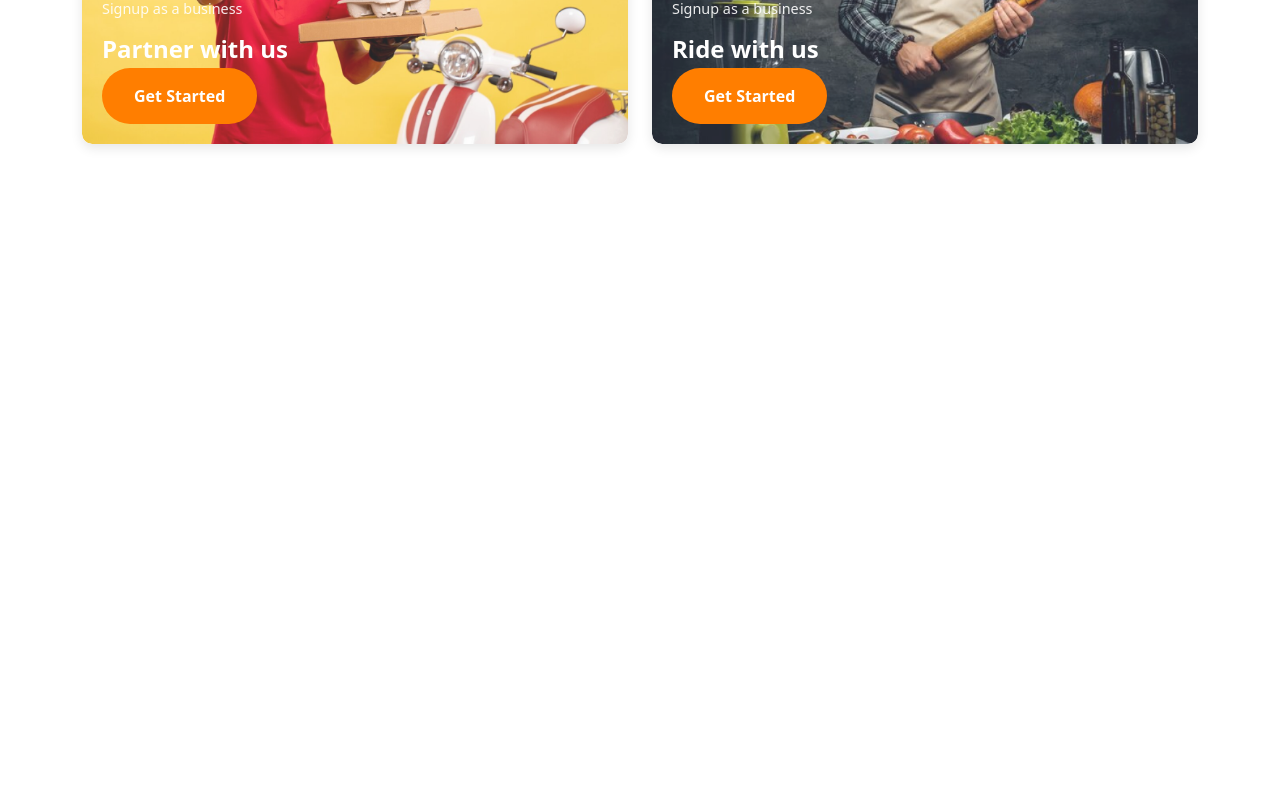
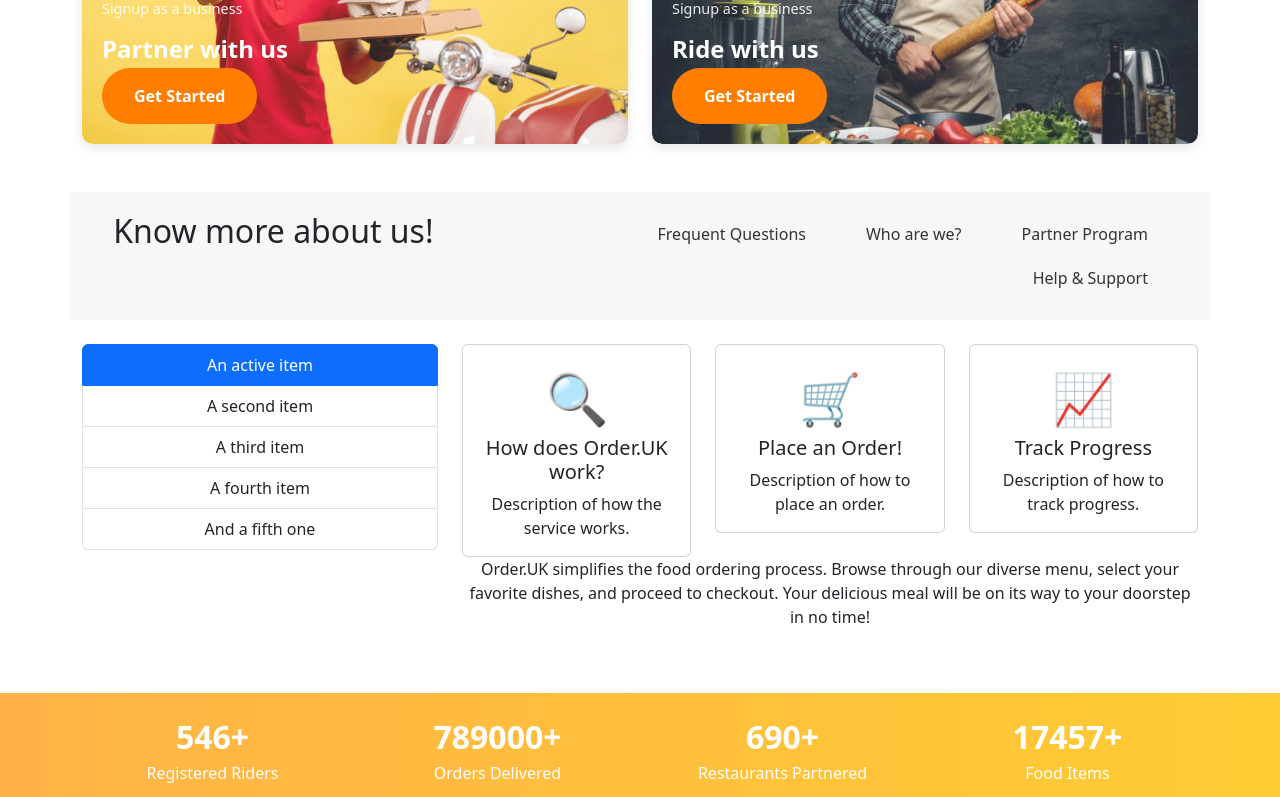
Before and after one commit to bijoymalaker/quickBite, a Vue app: page / in a window 1280 px wide. Shown: the part 2000-2797 px from the top of the page. Before the commit the page ends 2192 px from the top, so only its background shows below. Built offline with nearby package versions, Linux system fonts and the light colour scheme.

Commit message:
home page structure complete

```diff
--- /dev/null
+++ b/src/components/AboutUs.vue
@@ -0,0 +1,92 @@
+<template>
+    <div>
+        <section>
+        <div class="container">
+            <div class="row service-header">
+                <div class="col-4">
+                    <h2>Know more about us!</h2>
+                </div>
+                <!-- Navigation tabs -->
+                <div class="col-8">
+                    <ul class="nav nav-pills justify-content-end">
+                        <li class="nav-item"><a class="nav-link" href="#">Frequent Questions</a></li>
+                        <li class="nav-item"><a class="nav-link" href="#">Who are we?</a></li>
+                        <li class="nav-item"><a class="nav-link" href="#">Partner Program</a></li>
+                        <li class="nav-item"><a class="nav-link" href="#">Help & Support</a></li>
+                    </ul>
+                </div>
+            </div>
+
+            <!-- Service cards -->
+            <div class="row text-center mt-4">
+                <div class="col-md-4">
+                    <ul class="list-group">
+                        <li class="list-group-item active" aria-current="true">An active item</li>
+                        <li class="list-group-item">A second item</li>
+                        <li class="list-group-item">A third item</li>
+                        <li class="list-group-item">A fourth item</li>
+                        <li class="list-group-item">And a fifth one</li>
+                    </ul>
+
+                </div>
+                <!-- How does Order.UK work? -->
+                <div class="col-md-8">
+                    <div class="row">
+                        <div class="col-md-4 service-card">
+                            <div class="card">
+                                <div class="card-body">
+                                    <div class="service-icon">🔍</div>
+                                    <h5 class="card-title">How does Order.UK work?</h5>
+                                    <p class="card-text">Description of how the service works.</p>
+                                </div>
+                            </div>
+                        </div>
+                        <!-- Place an Order! -->
+                        <div class="col-md-4 service-card">
+                            <div class="card">
+                                <div class="card-body">
+                                    <div class="service-icon">🛒</div>
+                                    <h5 class="card-title">Place an Order!</h5>
+                                    <p class="card-text">Description of how to place an order.</p>
+                                </div>
+                            </div>
+                        </div>
+                        <!-- Track Progress -->
+                        <div class="col-md-4 service-card">
+                            <div class="card">
+                                <div class="card-body">
+                                    <div class="service-icon">📈</div>
+                                    <h5 class="card-title">Track Progress</h5>
+                                    <p class="card-text">Description of how to track progress.</p>
+                                </div>
+                            </div>
+                        </div>
+
+
+                    </div>
+                    <p class="text-center">Order.UK simplifies the food ordering process. Browse through our diverse
+                        menu, select your favorite dishes, and proceed to checkout. Your delicious meal will be on its
+                        way to your doorstep in no time!</p>
+                </div>
+            </div>
+        </div>
+    </section>
+    </div>
+</template>
+<script>
+export default {
+    name: "AboutUs",
+    data() {
+        return {
+
+        };
+    },
+    components: {
+
+    }
+
+}
+</script>
+<style scoped>
+
+</style>
--- /dev/null
+++ b/src/components/CountDown.vue
@@ -0,0 +1,44 @@
+<template>
+    <div>
+        <section class="stats-banner mt-5">
+        <div class="container">
+            <div class="row">
+                <div class="col stats-item">
+                    <div class="stats-number">546+</div>
+                    <div class="stats-label">Registered Riders</div>
+                </div>
+                <div class="col stats-item">
+                    <div class="stats-number">789000+</div>
+                    <div class="stats-label">Orders Delivered</div>
+                </div>
+                <div class="col stats-item">
+                    <div class="stats-number">690+</div>
+                    <div class="stats-label">Restaurants Partnered</div>
+                </div>
+                <div class="col stats-item">
+                    <div class="stats-number">17457+</div>
+                    <div class="stats-label">Food Items</div>
+                </div>
+            </div>
+        </div>
+    </section>
+
+    </div>
+</template>
+<script>
+export default {
+    name: "CountDown",
+    data() {
+        return {
+
+        };
+    },
+    components: {
+
+}
+
+}
+</script>
+<style scoped>
+
+</style>
--- /dev/null
+++ b/src/components/Footer.vue
@@ -0,0 +1,66 @@
+<template>
+    <div>
+        <footer class="footer mt-auto py-3 text-black">
+        <div class="container">
+            <div class="row">
+                <div class="col-md-3 mb-3 mb-md-0">
+                    <button class="btn-app-store me-5"><font-awesome-icon icon="fa-brands fa-app-store" /></button>
+                    <button class="btn-google-play"><font-awesome-icon icon="fa-brands fa-google-play" /></button>
+                </div>
+                <div class="col-md-3 mb-3 mb-md-0">
+                    <h5>Get Exclusive Deals in Your Inbox</h5>
+                    <input type="email" placeholder="your@email.com" aria-label="Email Address" />
+                    <button type="submit">Subscribe</button>
+                </div>
+                <div class="col-md-2 mb-3 mb-md-0">
+                    <h5>Legal Pages</h5>
+                    <a href="#">Terms & Conditions</a><br>
+                    <a href="#">Privacy Policy</a>
+                </div>
+                <div class="col-md-2 mb-3 mb-md-0">
+                    <h5>Important Links</h5>
+                    <a href="#">Site Map</a><br>
+                    <a href="#">Contact Us</a><br>
+                    <a href="#">Cookies</a><br>
+                    <a href="#">Modern Slavery Statement</a><br>
+                    <a href="#">Corporate Documents</a>
+                </div>
+                <div class="col-md-2">
+                    <h5>Follow Us</h5>
+                    <div class="social-icons">
+                        <a href="#"><font-awesome-icon icon="fa-brands fa-facebook-f" /></a>
+                        <a href="#"><font-awesome-icon icon="fa-brands fa-twitter" /></a>
+                        <a href="#"><font-awesome-icon icon="fa-brands fa-instagram" /></a>
+                        <a href="#"><font-awesome-icon icon="fa-brands fa-youtube" /></a>
+                    </div>
+                </div>
+            </div>
+            <div class="row mt-3">
+                <div class="col text-center">
+                    <p>Company © 2021-2025 - All Rights Reserved with House of Companies</p>
+                    <a href="#">Privacy Policy</a> | <a href="#">Terms</a> | <a href="#">Do not sell my personal
+                        information</a>
+                </div>
+            </div>
+        </div>
+    </footer>
+
+    </div>
+</template>
+<script>
+export default {
+    name: "Footer",
+    data() {
+        return {
+
+        };
+    },
+    components: {
+
+    }
+
+}
+</script>
+<style scoped>
+
+</style>
--- a/src/main.js
+++ b/src/main.js
@@ -18,12 +18,12 @@ import { FontAwesomeIcon } from '@fortawesome/vue-fontawesome'
 
 /* import specific icons */
 import { faUserSecret } from '@fortawesome/free-solid-svg-icons'
-// import { faFacebook, faTwitter, faInstagram } from '@fortawesome/free-brands-svg-icons'
+import { faFacebookF, faTwitter, faInstagram, faYoutube, faAppStore, faGooglePlay } from '@fortawesome/free-brands-svg-icons'
 import { faStar } from '@fortawesome/free-regular-svg-icons'
 
 
 /* add icons to the library */
-library.add(faUserSecret, faStar, )
+library.add(faUserSecret, faStar, faFacebookF, faTwitter, faInstagram, faYoutube, faAppStore, faGooglePlay)
 
 
 
--- a/src/pages/Home.vue
+++ b/src/pages/Home.vue
@@ -11,6 +11,9 @@ import Topbar from '../components/Topbar.vue'
 import Categories from '../components/Categories.vue'
 import ResCaro from '../components/ResCaro.vue'
 import Add from '../components/Add.vue'
+import AboutUs from '../components/AboutUs.vue'
+import CountDown from '../components/CountDown.vue'
+import Footer from '../components/Footer.vue'
 export default {
     name: "Home",
     data() {
@@ -35,7 +38,7 @@ export default {
         };
     },
     components: {
-        Header, Topbar, Categories, ResCaro, Add
+        Header, Topbar, Categories, ResCaro, Add, AboutUs, CountDown, Footer
     }
 };
 
@@ -127,6 +130,9 @@ export default {
         <Categories />
         <ResCaro />
         <Add />
+        <AboutUs />
+        <CountDown />
+        <Footer />
 
 
 
--- a/src/style.css
+++ b/src/style.css
@@ -397,9 +397,10 @@
 }
 .footer .btn-app-store,
 .footer .btn-google-play {
+  font-size: 4rem;
   background-color: transparent;
   border: none;
-  color: white;
+  color: rgb(0, 0, 0);
 }
 .footer .btn-app-store:hover,
 .footer .btn-google-play:hover {
```
